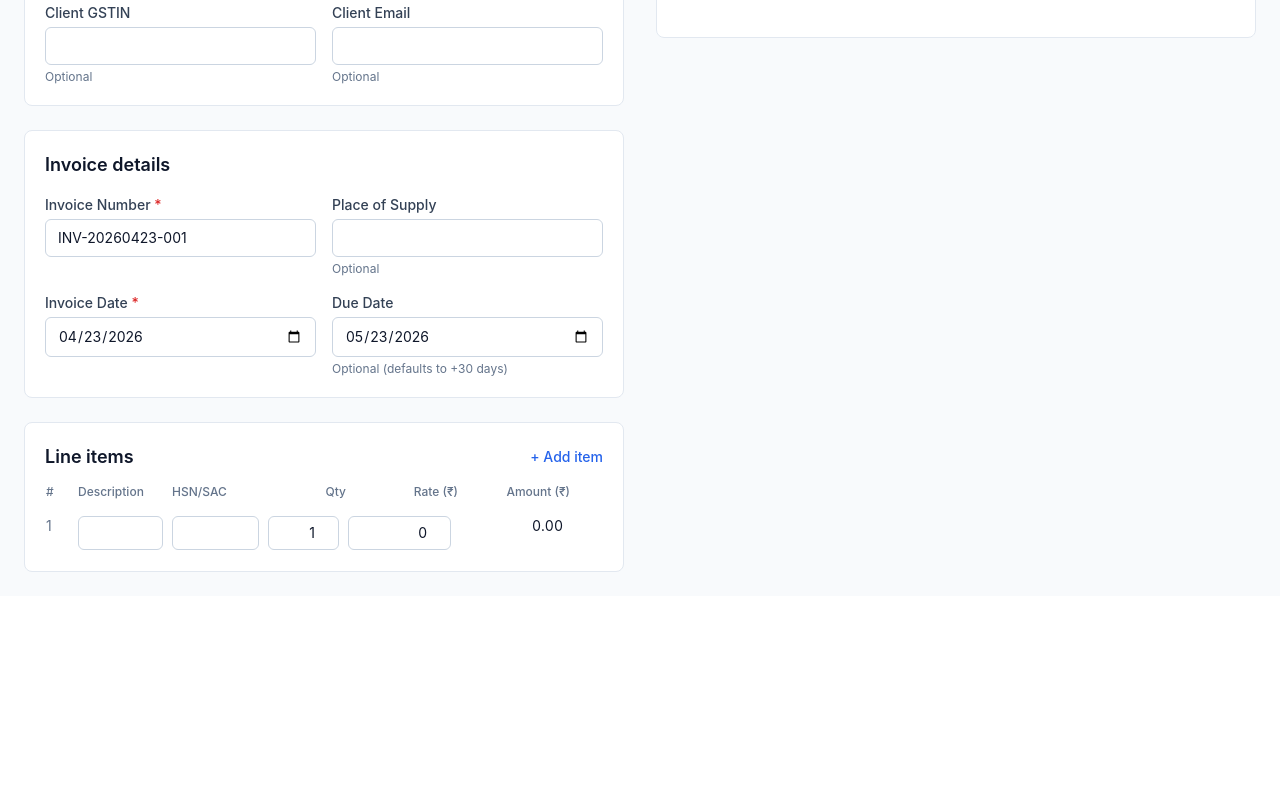
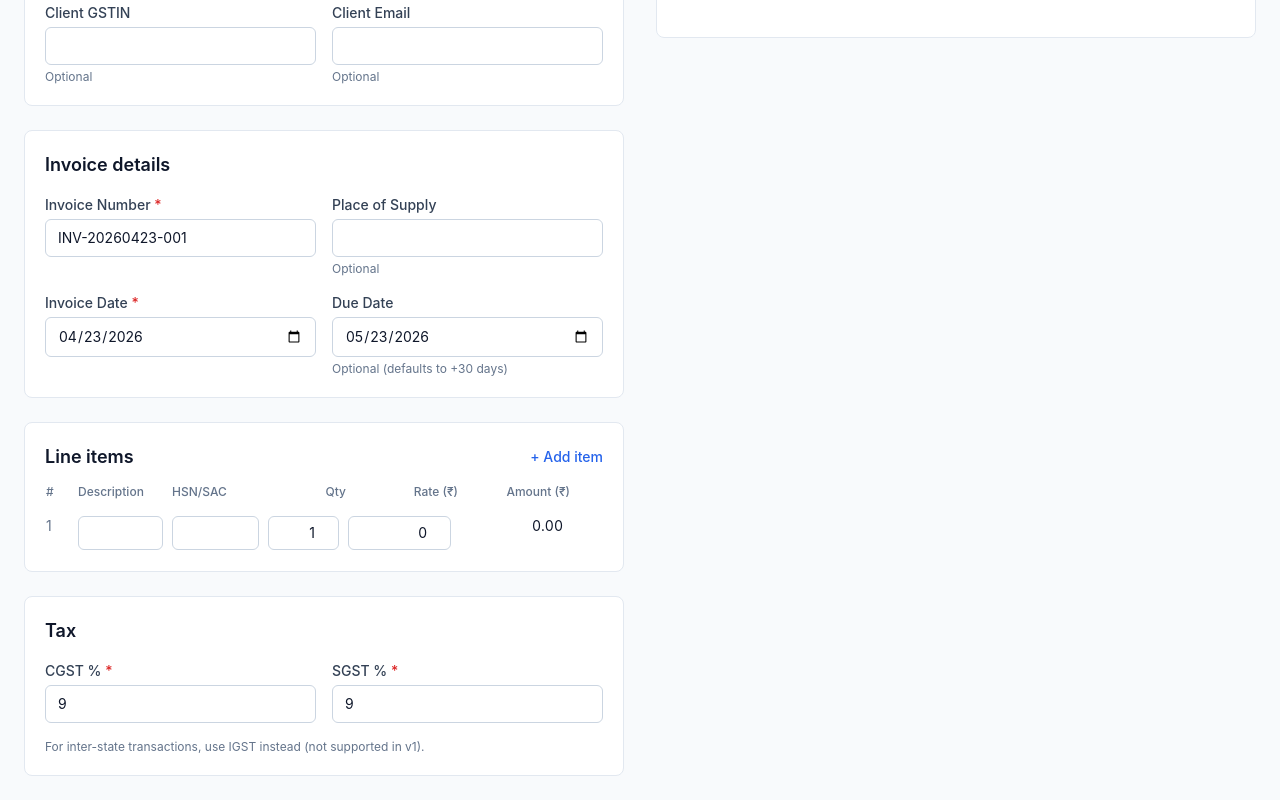
Before and after one commit to pratik23rj/invoice-generator, a Next.js app: page / in a window 1280 px wide. Shown: the part 738-1538 px from the top of the page. Before the commit the page ends 1334 px from the top, so only its background shows below. Built offline with nearby package versions, Linux system fonts and the light colour scheme.

Commit message:
feat: add TaxSection with CGST/SGST inputs

```diff
--- a/components/InvoicePage.tsx
+++ b/components/InvoicePage.tsx
@@ -9,6 +9,7 @@ import { SenderSection } from "./form/SenderSection";
 import { ClientSection } from "./form/ClientSection";
 import { MetaSection } from "./form/MetaSection";
 import { LineItemsTable } from "./form/LineItemsTable";
+import { TaxSection } from "./form/TaxSection";
 
 export function InvoicePage() {
   const [mounted, setMounted] = useState(false);
@@ -40,6 +41,7 @@ export function InvoicePage() {
             <ClientSection />
             <MetaSection />
             <LineItemsTable />
+            <TaxSection />
           </section>
           <aside aria-label="PDF preview" className="lg:sticky lg:top-6 lg:h-[calc(100vh-3rem)]">
             <div className="bg-white border border-slate-200 rounded-lg h-full flex items-center justify-center text-slate-400">
--- /dev/null
+++ b/components/form/TaxSection.tsx
@@ -0,0 +1,53 @@
+"use client";
+
+import { useFormContext } from "react-hook-form";
+import type { Invoice } from "@/lib/schema";
+import { FormField } from "./FormField";
+
+const inputBase =
+  "w-full rounded-md border border-slate-300 px-3 py-2 text-sm focus:outline-none focus:ring-2 focus:ring-blue-600";
+
+export function TaxSection() {
+  const { register } = useFormContext<Invoice>();
+
+  return (
+    <section className="bg-white rounded-lg border border-slate-200 p-5 space-y-4">
+      <h2 className="text-lg font-semibold">Tax</h2>
+
+      <div className="grid grid-cols-1 md:grid-cols-2 gap-4">
+        <FormField<Invoice> name="tax.cgstPercent" label="CGST %" required>
+          {({ id }) => (
+            <input
+              id={id}
+              type="number"
+              inputMode="decimal"
+              step="0.01"
+              min="0"
+              max="28"
+              className={inputBase}
+              {...register("tax.cgstPercent", { valueAsNumber: true })}
+            />
+          )}
+        </FormField>
+        <FormField<Invoice> name="tax.sgstPercent" label="SGST %" required>
+          {({ id }) => (
+            <input
+              id={id}
+              type="number"
+              inputMode="decimal"
+              step="0.01"
+              min="0"
+              max="28"
+              className={inputBase}
+              {...register("tax.sgstPercent", { valueAsNumber: true })}
+            />
+          )}
+        </FormField>
+      </div>
+
+      <p className="text-xs text-slate-500">
+        For inter-state transactions, use IGST instead (not supported in v1).
+      </p>
+    </section>
+  );
+}
```
